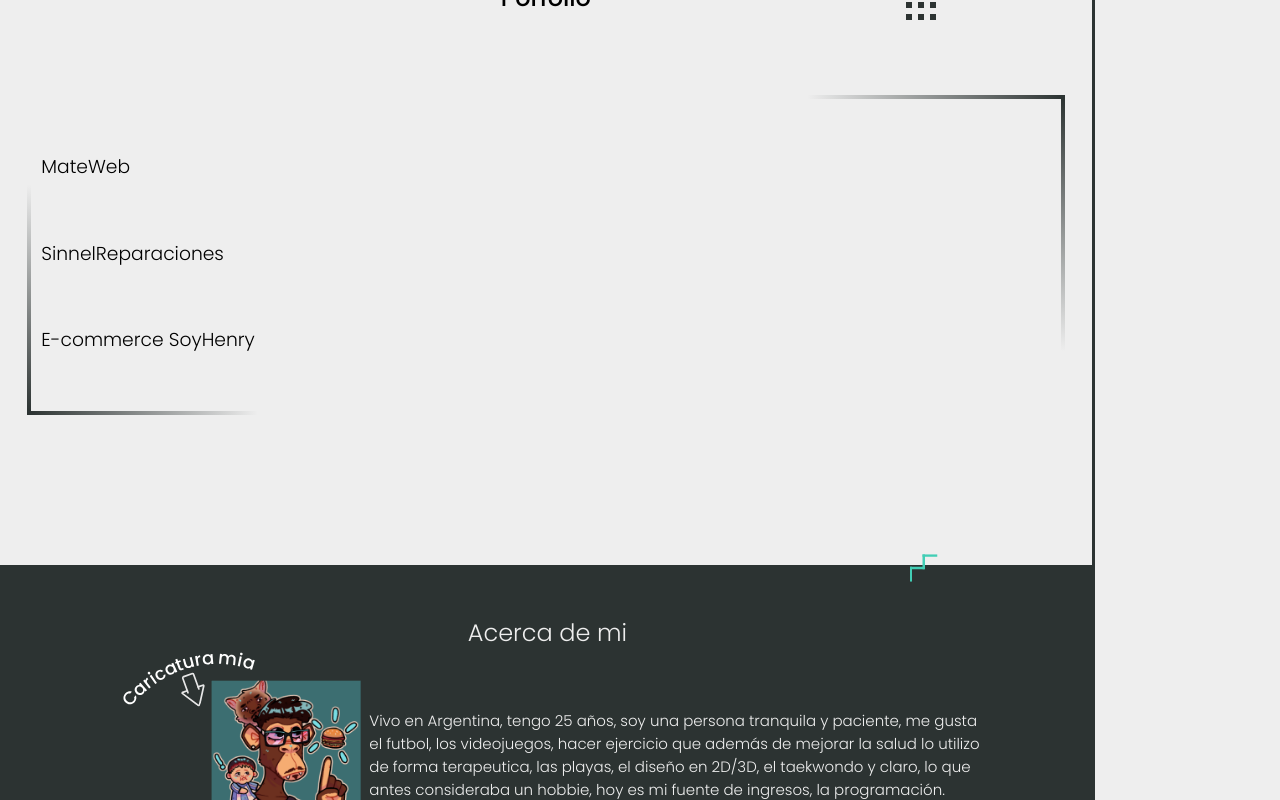
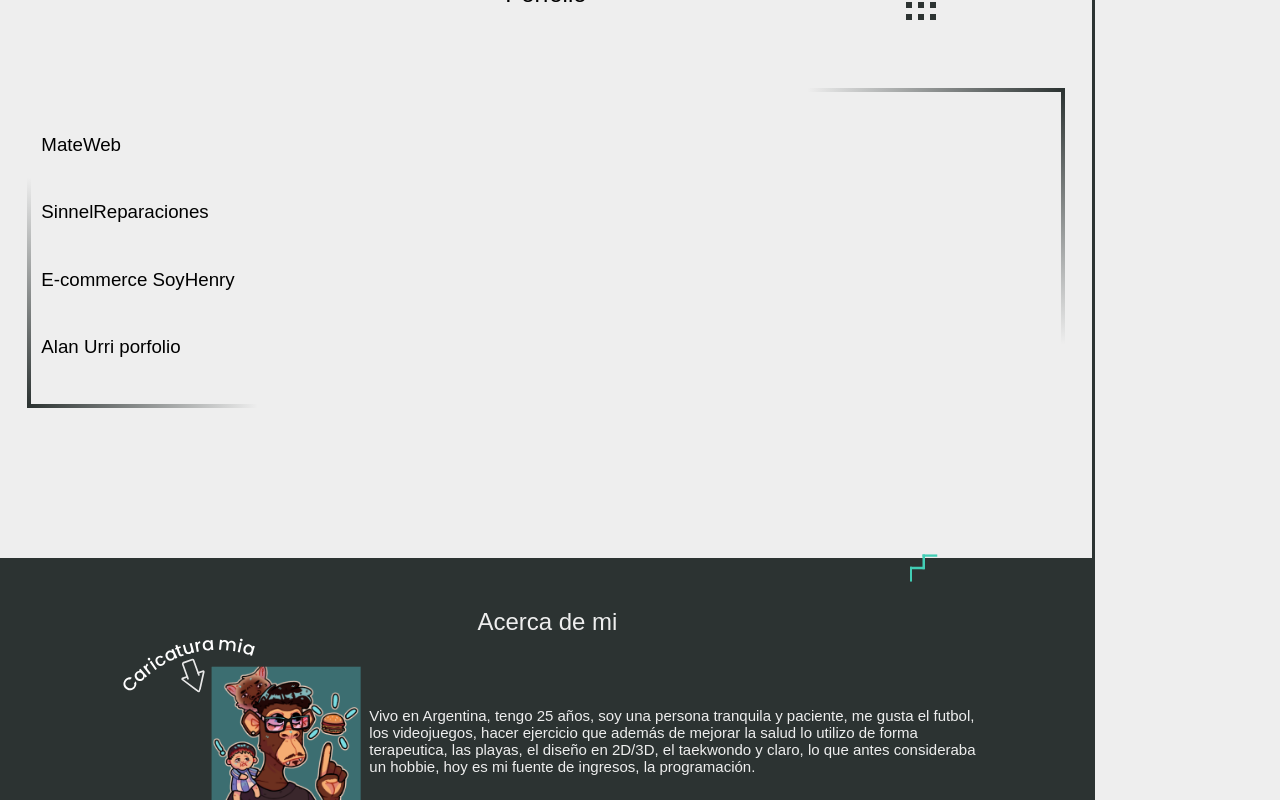
Before and after one commit to El-Bongo/Porfolio, a React (Create React App) app: page / in a window 1280 px wide. Shown: the part 1380-2180 px from the top of the page. Built offline with nearby package versions, Linux system fonts and the light colour scheme.

Commit message:
add experience

```diff
--- a/public/locales/es/translation.json
+++ b/public/locales/es/translation.json
@@ -12,6 +12,7 @@
     "mateweb": "Un proyecto personal, que era para ofrecer mis servicios en internet, en ese momento solo sabia JavaScript, HTML y CSS.",
     "sinnel": "Era un local de reparaciones de computadoras, necesitaba una pagina para tener mas visibilidad y aumentar el flujo de clientes.",
     "soyhenry": "El proyecto final de el bootcamp de SoyHenry, un e-commerce de venta de componentes de pc, con API de MercadoPago, MetaMask y Auth0.",
+    "alan": "Una Landing page para un profesional del marketing y contenido digital.",
     "link": "Ver el sitio"
   },
   "aboutme": {
@@ -26,12 +27,12 @@
   "contact": {
     "title": "Contacta conmigo",
     "form": {
-            "name1":"Nombre completo",
+      "name1": "Nombre completo",
       "placeholder1": "Escribe tu nombre completo aquí",
       "placeholder2": "Escribe tu email aquí",
-            "name3":"Motivo de tu mensaje",
+      "name3": "Motivo de tu mensaje",
       "placeholder3": "Escribe el motivo de tu mensaje aquí",
-            "name4":"Mensaje",
+      "name4": "Mensaje",
       "placeholder4": "Escribe tu mensaje aquí",
       "button": "Enviar"
     }
--- a/src/components/ContactMe/ContactMe.jsx
+++ b/src/components/ContactMe/ContactMe.jsx
@@ -1,48 +1,53 @@
-import React from "react"
+import React from "react";
 
-import { Formik } from "formik"
+import { Formik } from "formik";
 import { basicSchema } from "../../schemas";
 import FormInput from "../FormInputs/FormInput";
-import emailjs from "@emailjs/browser"
+import emailjs from "@emailjs/browser";
 import Footer from "../Footer/Footer";
 import { Trans, useTranslation } from "react-i18next";
 import i18next from "i18next";
 
-function ContactMe(){
+function ContactMe() {
+  const [t, i18n] = useTranslation();
 
-    const [t, i18n] = useTranslation()
-
-    return(
+  return (
     <div className="form_main section" id="sectionContact">
       <h2>
-                <Trans i18nKey="contact.title">
-                    Contacta conmigo
-                </Trans>
+        <Trans i18nKey="contact.title">Contacta conmigo</Trans>
       </h2>
       <Formik
-                initialValues={{name: '', email: '', reason: '', message: ''}}
+        initialValues={{ name: "", email: "", reason: "", message: "" }}
         validationSchema={basicSchema}
-                onSubmit={(values, {resetForm}) =>{
-
+        onSubmit={(values, { resetForm }) => {
           const data = {
             name: values.name,
             email: values.email,
             reason: values.reason,
-                        message: values.message
-                    }
+            message: values.message,
+          };
 
-                    emailjs.sendForm(process.env.REACT_APP_SERVICE_ID, process.env.REACT_APP_TEMPLATE_ID, "#form", process.env.REACT_APP_PUBLIC_KEY)
+          emailjs.sendForm(
+            process.env.REACT_APP_SERVICE_ID,
+            process.env.REACT_APP_TEMPLATE_ID,
+            "#form",
+            process.env.REACT_APP_PUBLIC_KEY
+          );
 
-                    resetForm()
-
+          resetForm();
         }}
       >
+        {({
+          values,
+          errors,
+          touched,
+          handleChange,
+          handleBlur,
+          handleSubmit,
+        }) => {
+          const { name, email, reason, message } = values;
 
-            {({values, errors, touched, handleChange, handleBlur, handleSubmit}) =>{
-
-            const {name, email, reason, message} = values
-
-            return(
+          return (
             <form className="form_container" id="form">
               <FormInput
                 value={name}
@@ -50,7 +55,7 @@ function ContactMe(){
                 error={touched.name && errors.name}
                 placeholder="contact.form.placeholder1"
                 label="contact.form.name1"
-                        onChange={handleChange('name')}
+                onChange={handleChange("name")}
                 onBlur={handleBlur("name")}
               />
               <FormInput
@@ -59,7 +64,7 @@ function ContactMe(){
                 error={touched.email && errors.email}
                 placeholder="contact.form.placeholder2"
                 label="Email"
-                        onChange={handleChange('email')}
+                onChange={handleChange("email")}
                 onBlur={handleBlur("email")}
               />
               <FormInput
@@ -68,7 +73,7 @@ function ContactMe(){
                 error={touched.reason && errors.reason}
                 placeholder="contact.form.placeholder3"
                 label="contact.form.name3"
-                        onChange={handleChange('reason')}
+                onChange={handleChange("reason")}
                 onBlur={handleBlur("reason")}
               />
               <FormInput
@@ -77,20 +82,24 @@ function ContactMe(){
                 error={touched.message && errors.message}
                 placeholder="contact.form.placeholder4"
                 label="contact.form.name4"
-                        onChange={handleChange('message')}
+                onChange={handleChange("message")}
                 onBlur={handleBlur("message")}
               />
-                    {
-                        Object.keys(errors).length > 0 ?
-                        <button className="button" disabled>{i18next.t("contact.form.button")}</button>
-                        :
-                        <button className="button" onClick={handleSubmit}>{i18next.t("contact.form.button")}</button>
-                    }
+              {Object.keys(errors).length > 0 ? (
+                <button className="button" disabled>
+                  {i18next.t("contact.form.button")}
+                </button>
+              ) : (
+                <button className="button" onClick={handleSubmit}>
+                  {i18next.t("contact.form.button")}
+                </button>
+              )}
             </form>
-            )}}
+          );
+        }}
       </Formik>
     </div>
-    )
+  );
 }
 
-export default ContactMe
+export default ContactMe;
--- a/src/components/Porfolio/Porfolio.jsx
+++ b/src/components/Porfolio/Porfolio.jsx
@@ -1,73 +1,120 @@
+import { Trans, useTranslation } from "react-i18next";
+import squares from "../../images/ninesquares.svg";
+import wiggle from "../../images/wiggle.svg";
 
-import { Trans, useTranslation } from "react-i18next";
-import squares from "../../images/ninesquares.svg"
-import wiggle from "../../images/wiggle.svg"
-
-function Porfolio(){
-
-    const [t, i18n] = useTranslation()
+function Porfolio() {
+  const [t, i18n] = useTranslation();
 
   function handleShow(e) {
-
-        const projects = document.querySelectorAll('.project');
+    const projects = document.querySelectorAll(".project");
     projects.forEach((link) => {
-          link.classList.remove('active');
-          if(link.getAttribute('id') === e.target.id){
-            link.classList.add('active');
+      link.classList.remove("active");
+      if (link.getAttribute("id") === e.target.id) {
+        link.classList.add("active");
       }
     });
-
   }
 
-    return(
-        <div className='porfolio_container section' id="sectionPorfolio">
+  return (
+    <div className="porfolio_container section" id="sectionPorfolio">
       <h2>Porfolio</h2>
       <div className="porfolio_projects">
         <div className="projects_name">
-                    <h3 onClick={handleShow} id="1" >MateWeb</h3>
-                    <h3 onClick={handleShow} id="2" >SinnelReparaciones</h3>
-                    <h3 onClick={handleShow} id="3" >E-commerce SoyHenry</h3>
+          <h3 onClick={handleShow} id="1">
+            MateWeb
+          </h3>
+          <h3 onClick={handleShow} id="2">
+            SinnelReparaciones
+          </h3>
+          <h3 onClick={handleShow} id="3">
+            E-commerce SoyHenry
+          </h3>
+          <h3 onClick={handleShow} id="4">
+            Alan Urri porfolio
+          </h3>
         </div>
         <div className="projects_text">
           <div id="1" className="project">
             <p>
               <Trans i18nKey="porfolio.mateweb">
-                                Un proyecto personal, que era para ofrecer mis servicios en internet, en ese momento solo sabia JavaScript, HTML y CSS.
+                Un proyecto personal, que era para ofrecer mis servicios en
+                internet, en ese momento solo sabia JavaScript, HTML y CSS.
               </Trans>
             </p>
             <div className="project_links">
-                            <a href="https://github.com/Koppeks/Mateweb" target="_blank" rel="noopener noreferrer">Github</a>
+              <a
+                href="https://github.com/Koppeks/Mateweb"
+                target="_blank"
+                rel="noopener noreferrer"
+              >
+                Github
+              </a>
             </div>
           </div>
           <div id="2" className="project">
             <p>
               <Trans i18nKey="porfolio.sinnel">
-                            Era un local de reparaciones de computadoras, necesitaba una pagina para tener mas visibilidad y aumentar el flujo de clientes.
+                Era un local de reparaciones de computadoras, necesitaba una
+                pagina para tener mas visibilidad y aumentar el flujo de
+                clientes.
               </Trans>
             </p>
             <div className="project_links">
-                            <a href="https://github.com/Koppeks/sinnelreparaciones" target="_blank" rel="noopener noreferrer">Github</a>
+              <a
+                href="https://github.com/Koppeks/sinnelreparaciones"
+                target="_blank"
+                rel="noopener noreferrer"
+              >
+                Github
+              </a>
             </div>
           </div>
           <div id="3" className="project">
-                        <p >
+            <p>
               <Trans i18nKey="porfolio.soyhenry">
-                                El proyecto final de el bootcamp de SoyHenry, un e-commerce de venta de componentes de pc, con API de MercadoPago, MetaMask y Auth0.
+                El proyecto final de el bootcamp de SoyHenry, un e-commerce de
+                venta de componentes de pc, con API de MercadoPago, MetaMask y
+                Auth0.
               </Trans>
             </p>
             <div className="project_links">
-                            <a href="https://ecommerce-frontend-30b.vercel.app/" target="_blank" rel="noopener noreferrer">
-                                <Trans i18nKey="porfolio.link">
-                                    Ver el sitio
+              <a
+                href="https://ecommerce-frontend-30b.vercel.app/"
+                target="_blank"
+                rel="noopener noreferrer"
+              >
+                <Trans i18nKey="porfolio.link">Ver el sitio</Trans>
+              </a>
+              <a
+                href="https://github.com/Koppeks/Ecommerce-Frontend-30b"
+                target="_blank"
+                rel="noopener noreferrer"
+              >
+                Github
+              </a>
+            </div>
+          </div>
+          <div id="4" className="project">
+            <p>
+              <Trans i18nKey="porfolio.alan">
+                Una Landing page para un profesional del marketing y contenido
+                digital.
               </Trans>
+            </p>
+            <div className="project_links">
+              <a
+                href="https://alan-porfolio.vercel.app/"
+                target="_blank"
+                rel="noopener noreferrer"
+              >
+                <Trans i18nKey="porfolio.link">Ver el sitio</Trans>
               </a>
-                            <a href="https://github.com/Koppeks/Ecommerce-Frontend-30b" target="_blank" rel="noopener noreferrer">Github</a>
             </div>
           </div>
         </div>
       </div>
     </div>
-    )
+  );
 }
 
-export default Porfolio
+export default Porfolio;
--- a/src/scss/abstracts/_variables.scss
+++ b/src/scss/abstracts/_variables.scss
@@ -1,10 +1,10 @@
-@import url('https://fonts.googleapis.com/css2?family=Poppins:ital,wght@0,100;0,200;0,300;0,400;0,500;0,600;0,700;0,800;0,900;1,100;1,200;1,300;1,400;1,500;1,600;1,700;1,800;1,900&display=swap');
+@import url("https://fonts.googleapis.com/css2?family=EB+Garamond:ital,wght@0,400;0,500;0,600;0,700;0,800;1,400;1,500;1,600;1,700;1,800&display=swap");
 
-:root{
-    /*Fonts*/
-    --font-poppins: 'Poppins', sans-serif;
-    /*Colors*/
-    --dark-second: #2C3332;
-    --white-main: #EEEEEE;
-    --green-detail: #42CEB5;
+:root {
+  /*Fonts*/
+  --font-poppins: "Poppins", sans-serif;
+  /*Colors*/
+  --dark-second: #2c3332;
+  --white-main: #eeeeee;
+  --green-detail: #42ceb5;
 }
```
Also changed, not shown: public/locales/en/translation.json (+4 -3 lines). Lines whose indentation alone changed are shown as unchanged.
